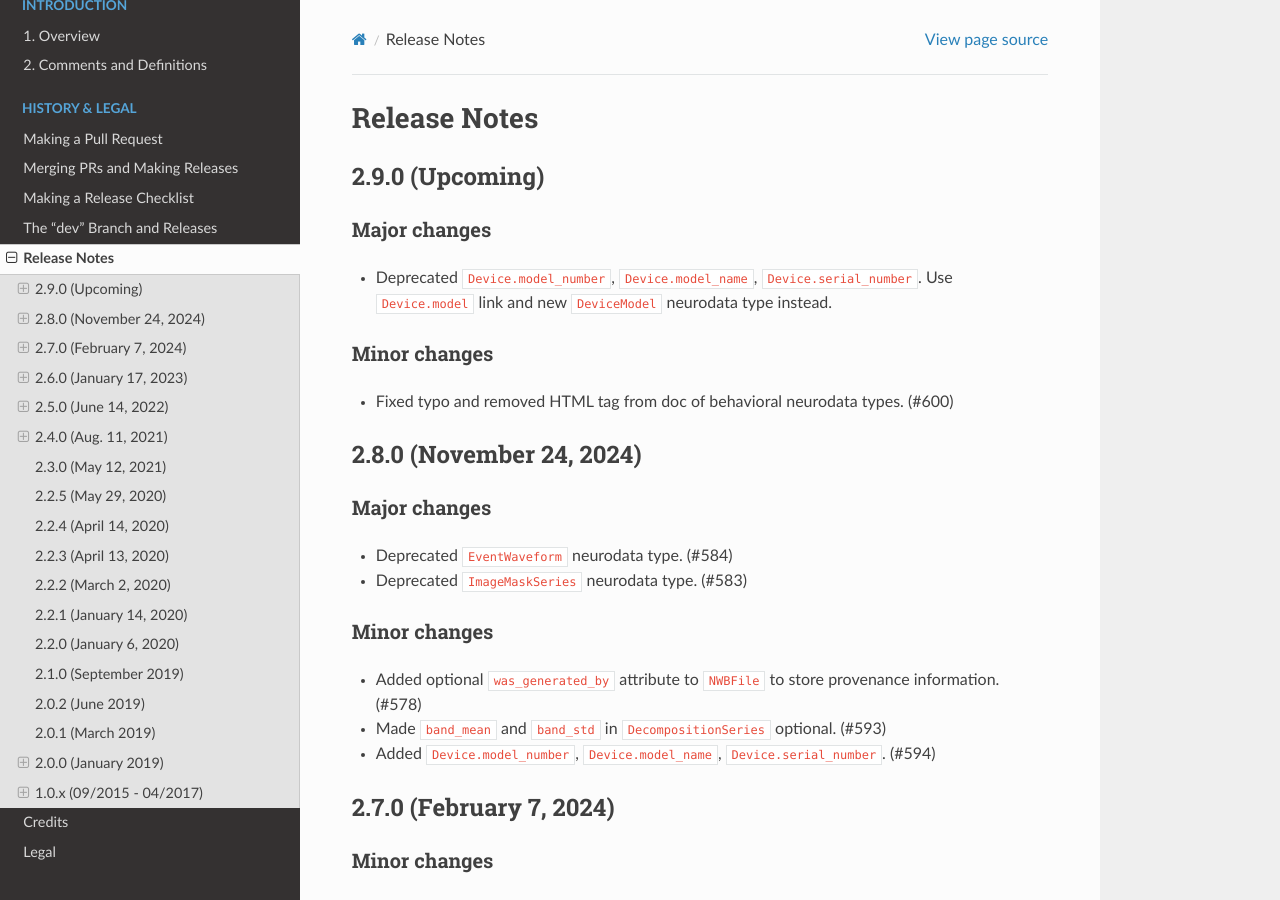
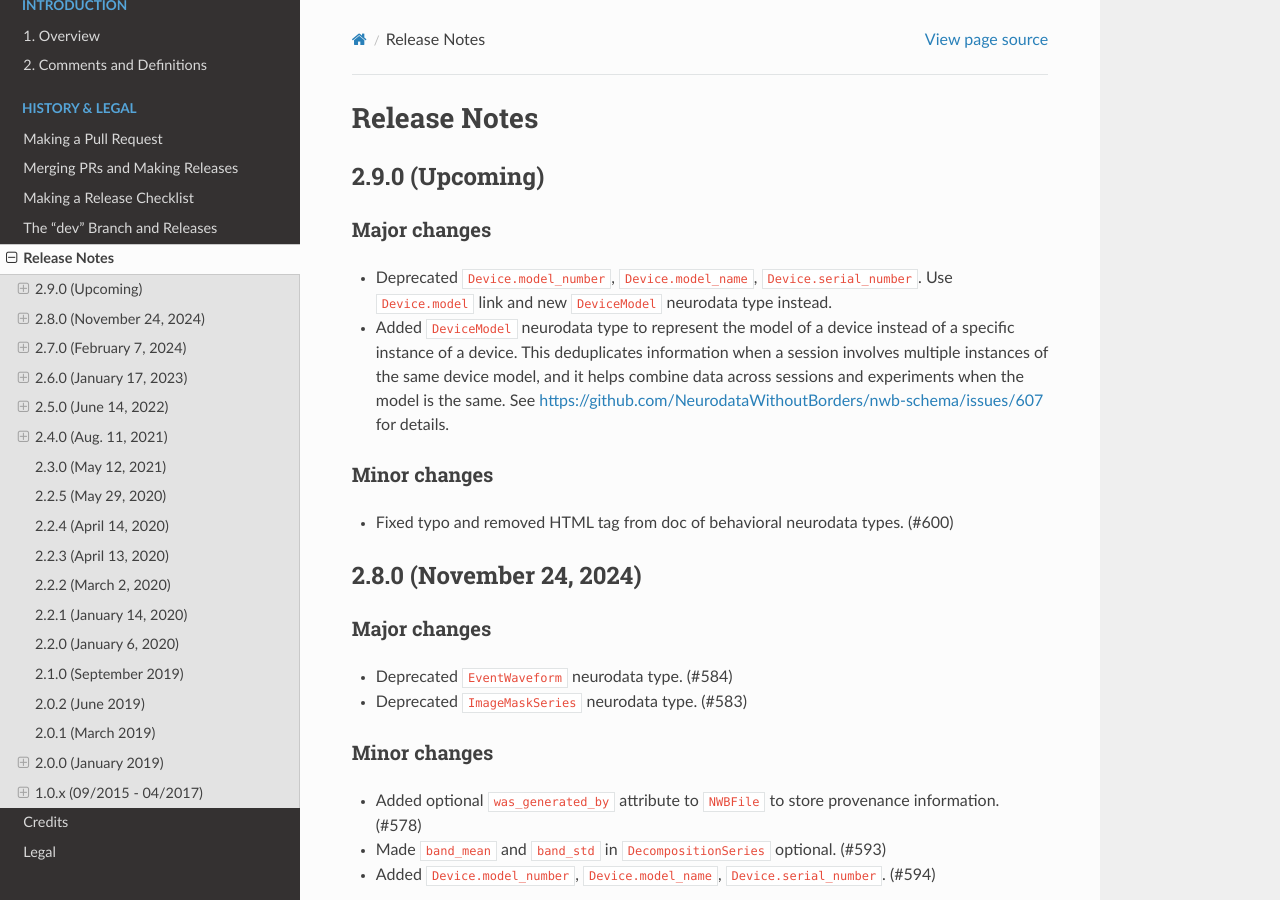
Before and after one commit to NeurodataWithoutBorders/nwb-schema, a Sphinx documentation site: the page built from docs/format/source/format_release_notes.rst, in a window 1280 px wide and 900 px high. Built offline with Sphinx 7.4.7 and the Read the Docs theme 3.1.0, drawn with Linux system fonts in a browser that asks for light colours.

Commit message:
Update changelog

```diff
--- a/docs/format/source/format_release_notes.rst
+++ b/docs/format/source/format_release_notes.rst
@@ -10,6 +10,10 @@ Major changes
 ^^^^^^^^^^^^^
 - Deprecated ``Device.model_number``, ``Device.model_name``, ``Device.serial_number``. Use
   ``Device.model`` link and new ``DeviceModel`` neurodata type instead.
+- Added ``DeviceModel`` neurodata type to represent the model of a device instead of a specific instance of a device.
+  This deduplicates information when a session involves multiple instances of the same device model, and it helps
+  combine data across sessions and experiments when the model is the same.
+  See https://github.com/NeurodataWithoutBorders/nwb-schema/issues/607 for details.
 
 Minor changes
 ^^^^^^^^^^^^^
```
